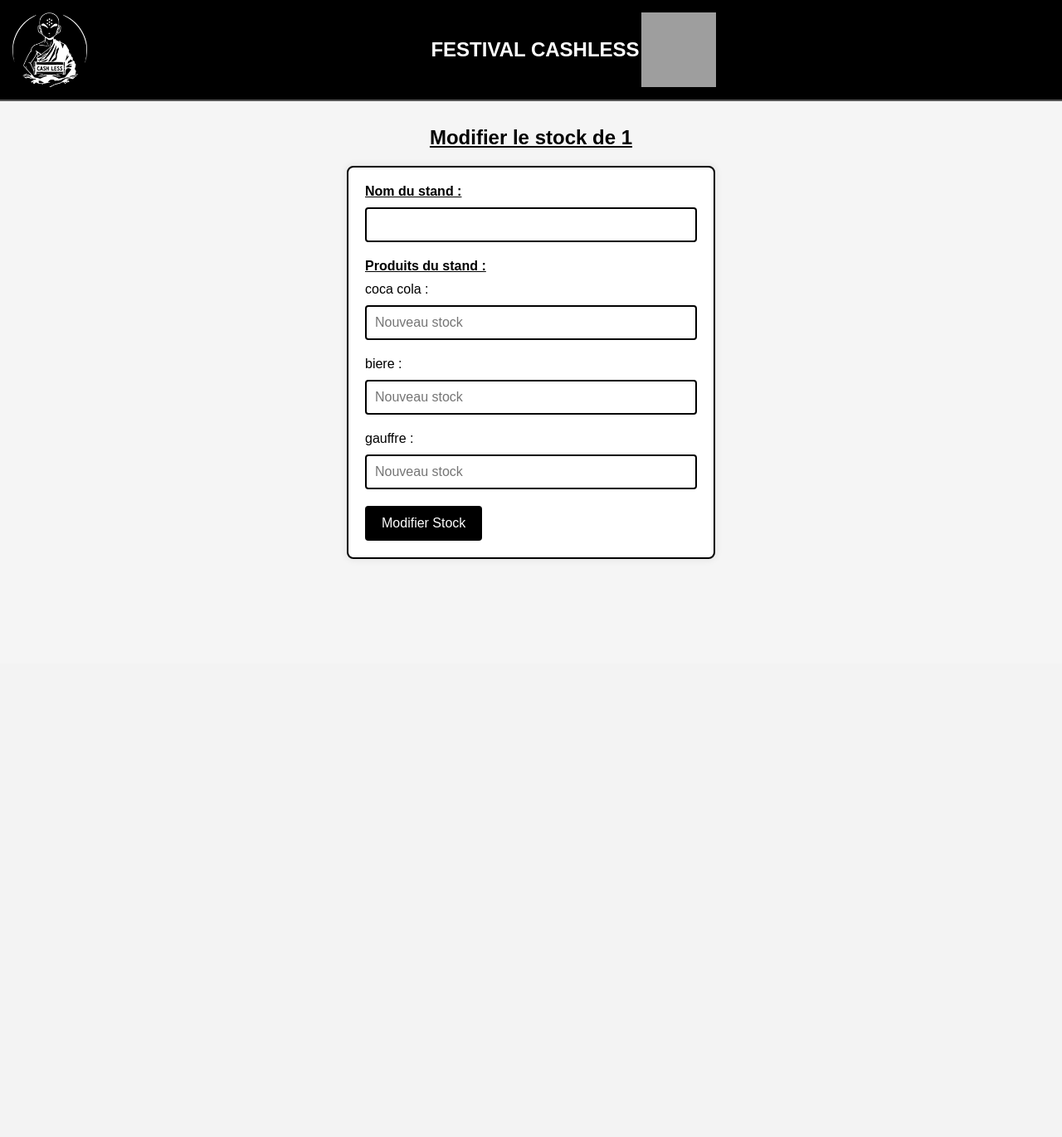
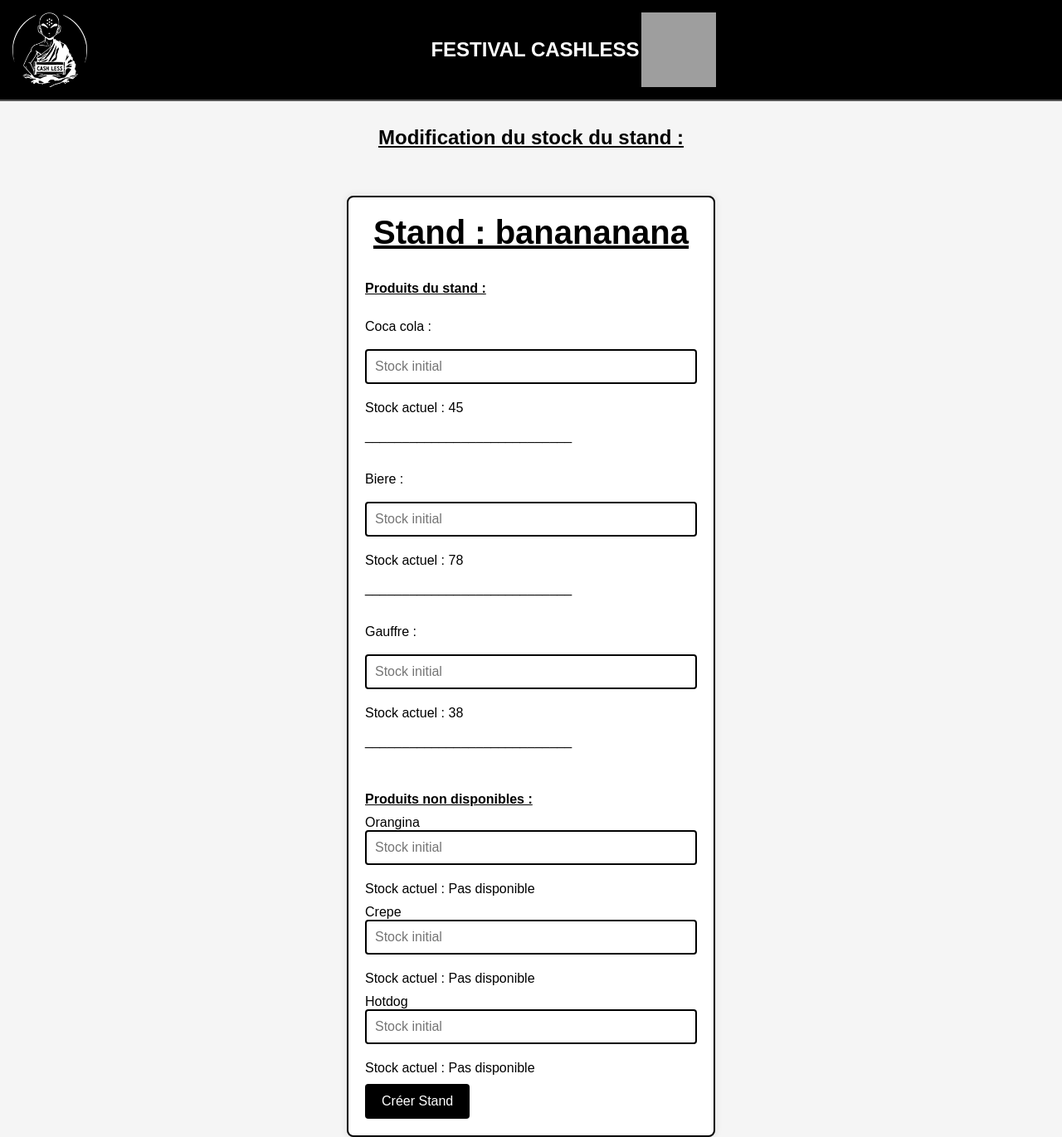
Before and after one commit to MaximePouchoy/projet_cashless_fin_bts, a Node server app: page /ajouterStock?stand=1 in a window 1280 px wide. Shown: the whole page at 83% size. Before the commit the page ends 674 px from the top, so only its background shows below. Run offline with Node 20, Linux system fonts and the light colour scheme; data comes from the database, SQL or seed files in the repository; grey boxes are pictures that could not be loaded.

Commit message:
Projet avec pleins de trucs qui marchent

```diff
--- a/public/stylesheets/style.css
+++ b/public/stylesheets/style.css
@@ -421,3 +421,9 @@ input[type="password"]:disabled {
 input[type="password"]:enabled {
   border: 2px solid #000;
 }
+.stand-title{
+  text-align: center; /* Pour centrer le texte */
+  font-weight: bold; /* Pour mettre le texte en gras */
+  font-size: 40px; /* Pour définir une taille de police plus grande */
+  text-decoration: underline;;
+}
--- a/routes/index.js
+++ b/routes/index.js
@@ -337,58 +337,76 @@ router.get('/choixStandAdmin', (req, res) => {
 });
 
 router.get('/ajouterStock', (req, res, next) => {
-  const standId = req.query.stand; // Récupérer l'ID du stand depuis la requête
+  const standId = req.query.stand; // Récupère l'ID du stand depuis les paramètres de la requête
 
-  // Exécuter une requête SQL pour récupérer les produits du stand avec leur prix et leur stock
-  const query1 = `
-    SELECT lesproduitsdesstands.id_produit, lesproduitsdesstands.stock, produit.nom, produit.prix
-    FROM lesproduitsdesstands
-    JOIN produit ON lesproduitsdesstands.id_produit = produit.id
-    WHERE lesproduitsdesstands.id_stand = ?
-  `;
-  connection.query(query1, [standId], (error, results) => {
+  connection.query('SELECT * FROM produit', (error, produits) => {
     if (error) {
-      console.error('Erreur lors de la récupération des produits du stand :', error);
-      return res.status(500).send('Erreur lors de la récupération des produits du stand.');
+      console.error('Erreur lors de la récupération des produits :', error);
+      produits = [];
     }
 
-    // Ensuite, exécuter une requête SQL pour récupérer tous les noms de produits globaux
-    const query2 = 'SELECT id, nom FROM produit';
-    connection.query(query2, (error, produits_global) => {
-      if (error) {
-        console.error('Erreur lors de la récupération des produits globaux :', error);
-        return res.status(500).send('Erreur lors de la récupération des produits globaux.');
+    // Récupérer les produits du stand
+    connection.query('SELECT * FROM lesproduitsdesstands WHERE id_stand = ?', [standId], (err, produitsStand) => {
+      if (err) {
+        console.error('Erreur lors de la récupération des produits du stand :', err);
+        produitsStand = [];
       }
 
-      // Rendre la page "ajouterStock" avec les données récupérées
-      res.render('ajouterStock', { title: 'Projet CashLess', produits: results, produits_global: produits_global, idstand: standId});
+      // Récupérer le nom du stand
+      connection.query('SELECT nom FROM stand WHERE id = ?', [standId], (err, stand) => {
+        if (err) {
+          console.error('Erreur lors de la récupération du nom du stand :', err);
+          stand = [];
+        }
+
+        const nomStand = (stand.length > 0) ? stand[0].nom : '';
+
+        // Passer les produits, les produits du stand et le nom du stand à la vue
+        res.render('ajouterStock', { title: 'Ajouter un stand', produits, produitsStand, idStand: standId, nomStand: nomStand });
+      });
     });
   });
 });
 
-router.post('/modifierStock', (req, res, next) => {
-  const standId = req.query.stand; // Récupérer l'ID du stand depuis la requête
-  const standNom = req.body.nom; // Récupérer le nom du stand depuis le formulaire
-  const produits = req.body.produits; // Récupérer la liste des produits avec leurs nouveaux stocks depuis le formulaire
 
-  // Parcourir la liste des produits pour mettre à jour le stock de chaque produit dans la table "lesproduitsdesstands"
-  produits.forEach(produit => {
-    const idProduit = produit.id;
-    const nouveauStock = req.body[`stock_${idProduit}`]; // Récupérer le nouveau stock à partir de req.body
+// Express route pour gérer la requête POST du formulaire
+router.post('/modifierStock/:idStand', (req, res) => {
+  const idStand = req.params.idStand; // Récupère l'ID du stand depuis les paramètres de la requête
+  const produits = req.body.produits;
 
-    // Mettre à jour le stock du produit dans la table "lesproduitsdesstands"
-    const updateQuery = 'UPDATE lesproduitsdesstands SET stock = ? WHERE id_produit = ? AND id_stand = ?';
-    connection.query(updateQuery, [nouveauStock, idProduit, standId], (err, results) => {
-      if (err) {
-        console.error('Erreur lors de la mise à jour du stock du produit :', err);
-        // Envoyer une réponse d'erreur au client
-        return res.status(500).send('Erreur lors de la mise à jour du stock du produit.');
-      }
-    });
+  produits.forEach(produitId => {
+    const stock = req.body['stock_' + produitId];
+
+    // Vérifier si le stock est différent de zéro avant de poursuivre
+    if (stock !== 0 && stock !== "") {
+      // Vérifier si une entrée existe déjà pour ce stand et ce produit
+      connection.query('SELECT * FROM lesproduitsdesstands WHERE id_stand = ? AND id_produit = ?', [idStand, produitId], (err, results) => {
+        if (err) {
+          // Gérer les erreurs de la requête SQL
+          return res.status(500).send('Erreur lors de la vérification de l\'existence de l\'entrée dans la base de données');
+        }
+
+        if (results.length > 0) {
+          // Une entrée existe déjà, effectuer une mise à jour
+          connection.query('UPDATE lesproduitsdesstands SET stock = stock + ? WHERE id_stand = ? AND id_produit = ?', [stock, idStand, produitId], (err, updateResult) => {
+            if (err) {
+              // Gérer les erreurs de la requête SQL
+              return res.status(500).send('Erreur lors de la mise à jour de l\'entrée dans la base de données');
+            }
+          });
+        } else {
+          // Aucune entrée existante, effectuer une insertion
+          connection.query('INSERT INTO lesproduitsdesstands (id_stand, id_produit, stock) VALUES (?, ?, ?)', [idStand, produitId, stock], (err, insertResult) => {
+            if (err) {
+              // Gérer les erreurs de la requête SQL
+              return res.status(500).send('Erreur lors de l\'insertion de l\'entrée dans la base de données');
+            }
+          });
+        }
+      });
+    }
   });
-
-  // Envoyer une réponse de succès au client
-  res.status(200).send('Stock des produits mis à jour avec succès.');
+  res.redirect("/pageAdmin")
 });
 
 
@@ -397,4 +415,6 @@ router.post('/modifierStock', (req, res, next) => {
 
 
 
+
+
 module.exports = router;
--- a/views/ajouterStock.ejs
+++ b/views/ajouterStock.ejs
@@ -1,60 +1,65 @@
 <% include header.ejs %>
 
 <div class="title-container">
-    <div class="main-title">Modifier le stock de <%=idstand%></div>
+    <div class="main-title">Modification du stock du stand :</div>
 </div>
+<br>
+<br>
+<form action="/modifierStock/<%= idStand %>" method="POST" class="form-container" id="standForm">
 
-<form action="/modifierStock?stand=<%=idstand%>" method="POST" class="form-container"> <!-- Ajoutez l'ID du stand à l'URL du formulaire -->
-    <label for="nom" class="subtitle_stand">Nom du stand :</label>
-    <input type="text" id="nom" name="nom" required><br>
+    <div class="stand-title">Stand : <%=nomStand%></div>
+    <br>
+    <br>
     <label for="produitDuStand" class="subtitle_stand">Produits du stand :</label>
-    <% produits.forEach(produit => { %>
+
+    <%
+    // Trier les produits en fonction de leur stock
+    const produitsAvecStock = produits.filter(produit => produitsStand.find(standProduit => standProduit.id_produit === produit.id));
+    const produitsSansStock = produits.filter(produit => !produitsStand.find(standProduit => standProduit.id_produit === produit.id));
+
+    produitsAvecStock.forEach(produit => { %>
+        <br>
         <div class="product-container">
-            <input type="hidden" name="produits[]" value="<%= produit.id %>">
-            <label for="stock_<%= produit.id %>"><%= produit.nom %> :</label>
-            <input type="number" id="stock_<%= produit.id %>" name="stock_<%= produit.id %>"
-                   placeholder="Nouveau stock" min="0" required><br>
+            <div>
+                <span><%= produit.nom.charAt(0).toUpperCase() + produit.nom.slice(1) %> :</span>
+                <br>
+                <br>
+                <input type="number" name="stock_<%= produit.id %>" placeholder="Stock initial" min="0">
+            </div>
+            <div>
+                <label for="stock_<%= produit.id %>">Stock actuel : <%= produitsStand.find(standProduit => standProduit.id_produit === produit.id).stock %></label>
+                <p>____________________________</p>
+            </div>
+        </div>
+    <% }); %>
+    <br>
+    <br>
+    <label for="produitDuStand" class="subtitle_stand">Produits non disponibles :</label>
+    <% produitsSansStock.forEach(produit => { %>
+        <div class="product-container">
+            <div>
+                <span><%= produit.nom.charAt(0).toUpperCase() + produit.nom.slice(1) %></span>
+                <input type="number" name="stock_<%= produit.id %>" placeholder="Stock initial" min="0">
+            </div>
+            <div>
+                <label for="stock_<%= produit.id %>">Stock actuel : Pas disponible</label>
+            </div>
         </div>
     <% }); %>
 
-    <button type="submit">Modifier Stock</button>
+    <button type="submit">Créer Stand</button>
 </form>
 
-
 <script>
-    document.querySelector('form').addEventListener('submit', function(event) {
-        let valid = true;
-
-        // Validation du champ de saisie du nom du stand
-        const nomInput = document.getElementById('nom');
-        if (!nomInput.value) {
-            valid = false;
-            nomInput.classList.add('error-input');
-            nomInput.insertAdjacentHTML('afterend', '<span class="error-message">Veuillez entrer un nom pour le stand.</span>');
-        } else {
-            nomInput.classList.remove('error-input');
-            const errorMessage = nomInput.nextElementSibling;
-            if (errorMessage) errorMessage.remove();
-        }
-
-        // Validation du nouveau stock pour chaque produit
-        <% produits.forEach(produit => { %>
-        const stock_<%= produit.id %> = document.getElementById('stock_<%= produit.id %>');
-        if (!stock_<%= produit.id %>.value || stock_<%= produit.id %>.value < 0) {
-            valid = false;
-            stock_<%= produit.id %>.classList.add('error-input');
-            stock_<%= produit.id %>.insertAdjacentHTML('afterend', '<span class="error-message">Le nouveau stock doit être un nombre positif.</span>');
-        } else {
-            stock_<%= produit.id %>.classList.remove('error-input');
-            const errorMessage = stock_<%= produit.id %>.nextElementSibling;
-            if (errorMessage) errorMessage.remove();
-        }
-        <% }); %>
-
-        // Si l'une des validations échoue, on empêche la soumission du formulaire
-        if (!valid) {
-            event.preventDefault();
-        }
+    // Intercepter la soumission du formulaire pour remplir automatiquement les champs non cochés avec 0
+    document.getElementById('standForm').addEventListener('submit', function(event) {
+        // Récupérer toutes les cases cochées
+        const checkedCheckboxes = document.querySelectorAll('input[name="produits_checkbox"]:checked');
+        // Pour chaque case cochée, activer le champ de stock associé
+        checkedCheckboxes.forEach(checkbox => {
+            const stockInput = document.querySelector(`input[name="stock_${checkbox.value}"]`);
+            stockInput.disabled = false;
+        });
     });
 </script>
 
```
